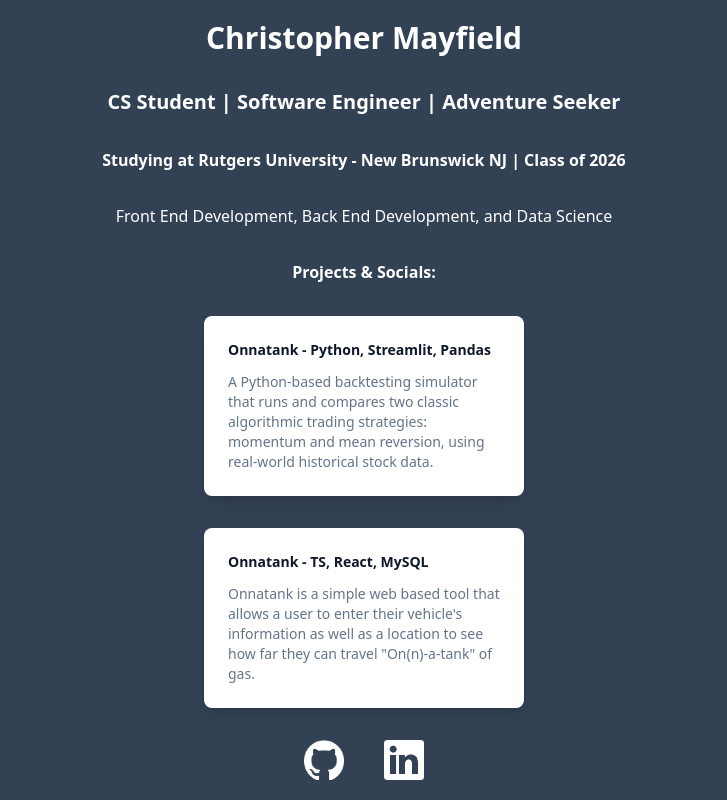
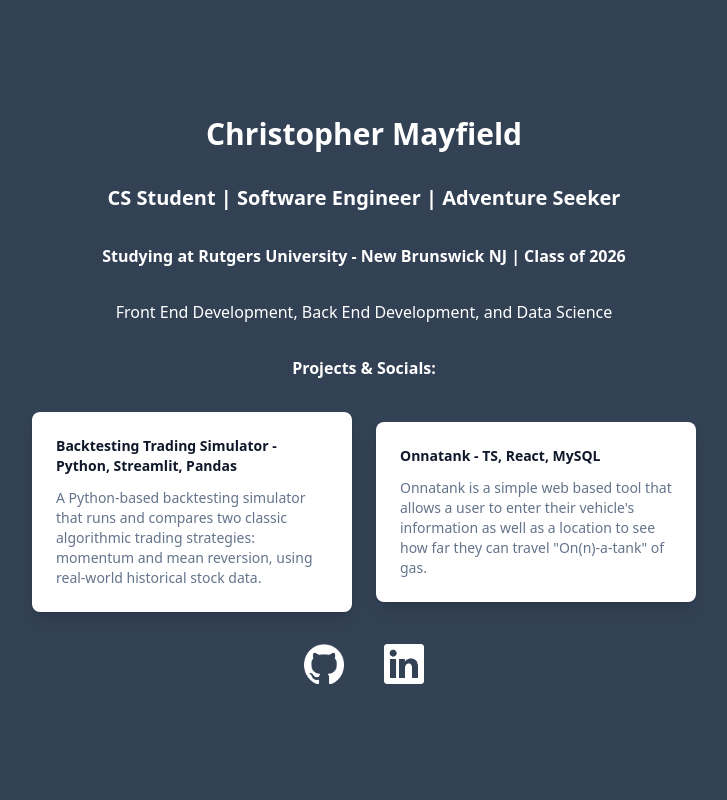
Before and after one commit to ChrisMayfie/my_website, a Next.js app: page / in a window 1280 px wide. Shown: the whole page, without its empty margins (276-1003 px from the left). Built offline with nearby package versions, Linux system fonts and the light colour scheme.

Commit message:
fixed formatting

```diff
--- a/src/pages/index.tsx
+++ b/src/pages/index.tsx
@@ -36,26 +36,28 @@ export default function Home() {
             Projects & Socials:
           </h1>
         </div>
+        <div className="flex flex-col items-center gap-6 md:flex-row md:justify-center">
           <a
             href="https://trading-simulator-3gbtpvahktdgkgxwqojvdv.streamlit.app/"
             target="_blank"
-          className="group mx-auto mb-8 block max-w-xs space-y-3 rounded-lg bg-white p-6 shadow-lg ring-1 ring-slate-900/5 hover:bg-sky-500 hover:ring-sky-500"
+            className="group mb-8 w-full max-w-xs space-y-3 rounded-lg bg-white p-6 shadow-lg ring-1 ring-slate-900/5 hover:bg-sky-500 hover:ring-sky-500"
           >
             <div className="flex items-center space-x-3">
               <h3 className="text-sm font-semibold text-slate-900 group-hover:text-white">
-              Onnatank - Python, Streamlit, Pandas
+                Backtesting Trading Simulator - Python, Streamlit, Pandas
               </h3>
             </div>
             <p className="text-sm text-slate-500 group-hover:text-white">
               A Python-based backtesting simulator that runs and compares two
-            classic algorithmic trading strategies: momentum and mean reversion,
-            using real-world historical stock data.
+              classic algorithmic trading strategies: momentum and mean
+              reversion, using real-world historical stock data.
             </p>
           </a>
+
           <a
             href="https://www.onnatank.com/"
             target="_blank"
-          className="group mx-auto mb-8 block max-w-xs space-y-3 rounded-lg bg-white p-6 shadow-lg ring-1 ring-slate-900/5 hover:bg-sky-500 hover:ring-sky-500"
+            className="group mb-8 w-full max-w-xs space-y-3 rounded-lg bg-white p-6 shadow-lg ring-1 ring-slate-900/5 hover:bg-sky-500 hover:ring-sky-500"
           >
             <div className="flex items-center space-x-3">
               <h3 className="text-sm font-semibold text-slate-900 group-hover:text-white">
@@ -68,6 +70,7 @@ export default function Home() {
               far they can travel &quot;On(n)-a-tank&quot; of gas.
             </p>
           </a>
+        </div>
         <div className="flex space-x-10">
           <div>
             <a
```
Lines whose indentation alone changed are shown as unchanged.
